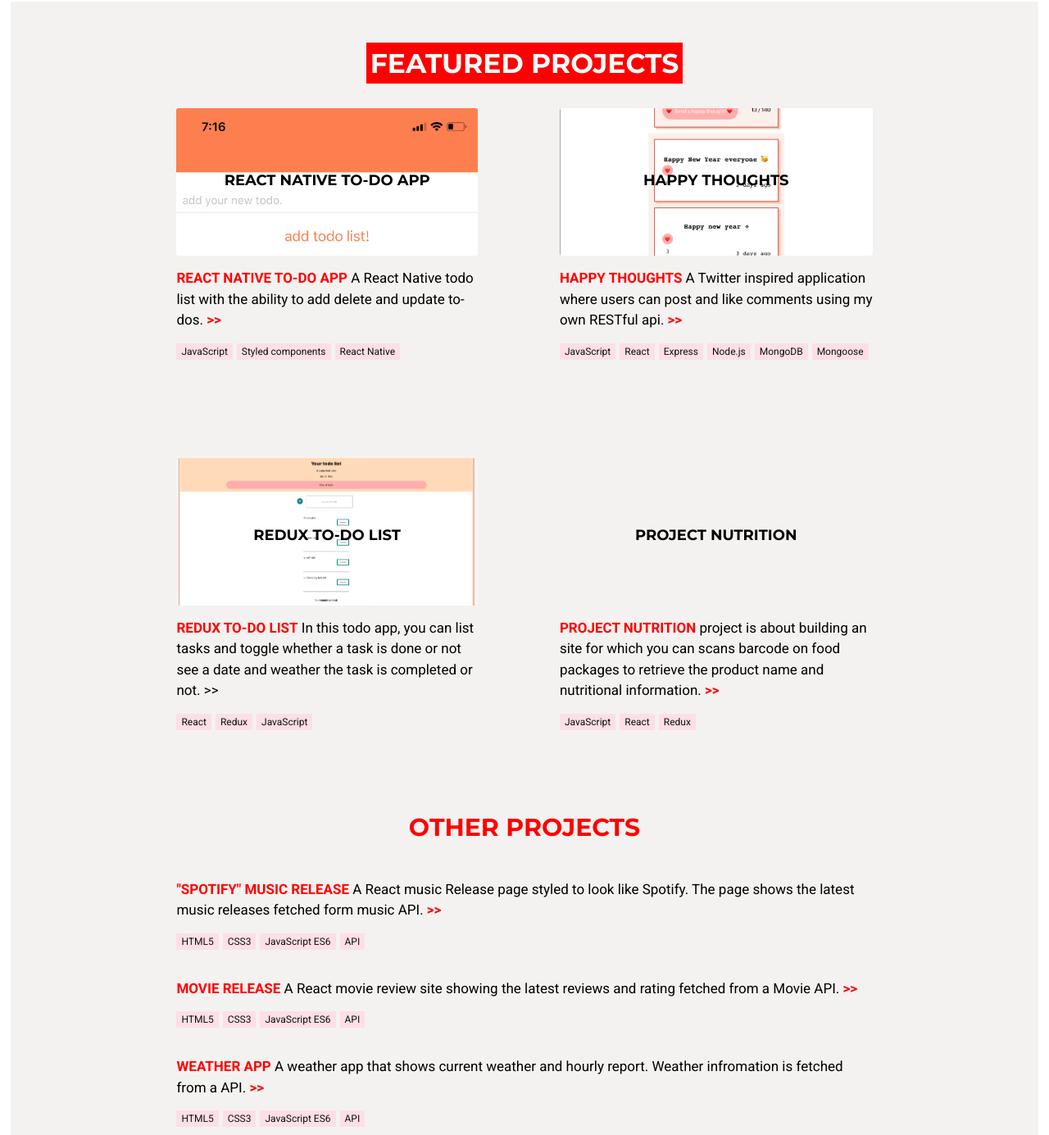
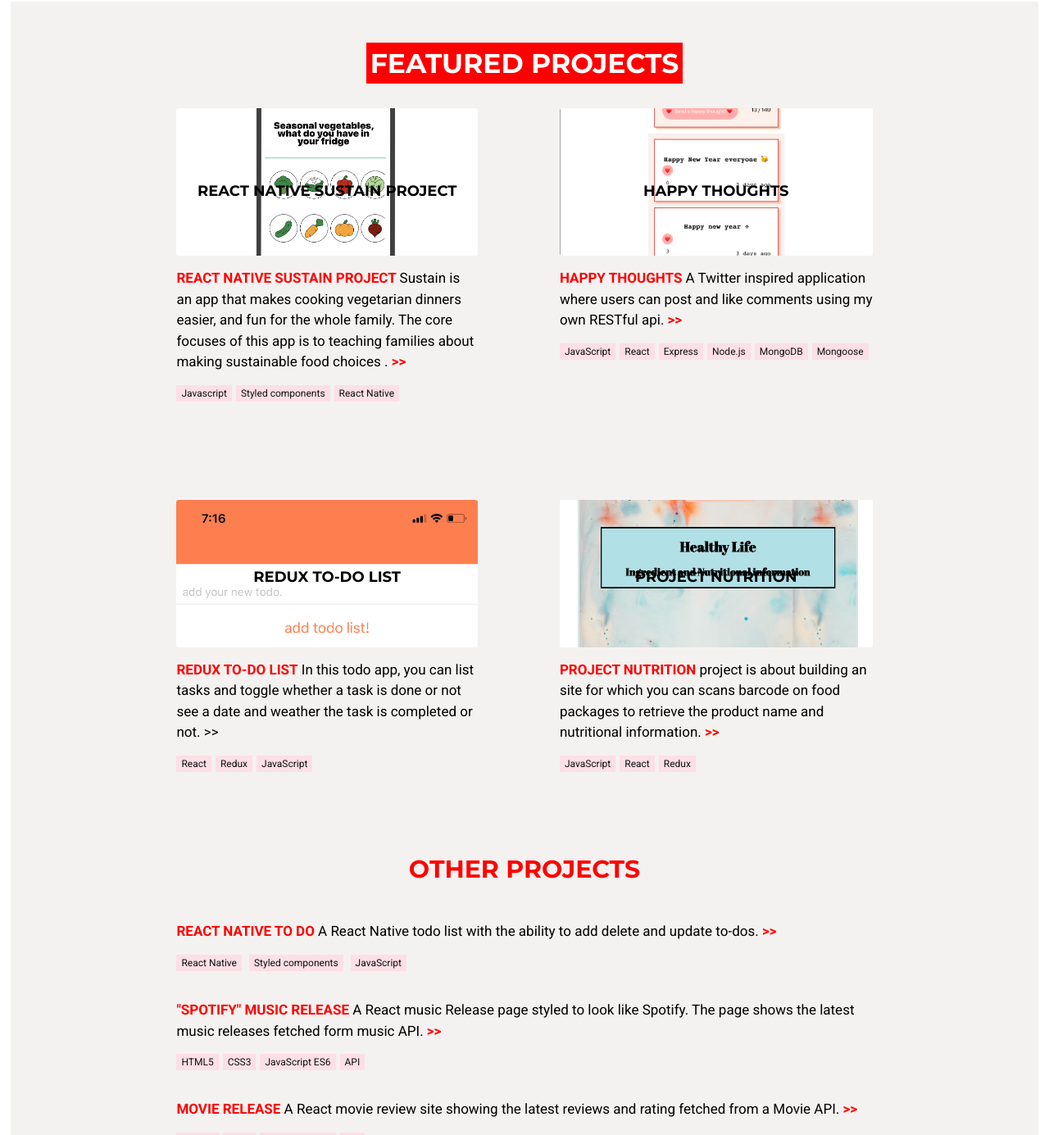
Before and after one commit to swolfson1/Portfolio-Sarah, a plain HTML site: page index.html in a window 1280 px wide. Shown: the part 1215-2600 px from the top of the page at 82% size. Drawn offline with Linux system fonts and the light colour scheme.

Commit message:
styling updates

```diff
--- a/index.html
+++ b/index.html
@@ -69,16 +69,17 @@
 
       <!-- CHANGE final project when all the information is updated-->
       <div class="projects">
-        <a class="project-card" href="https://github.com/swolfson1/project-13-react-native-app">
-          <div class="project-card-title">React Native to-do app</div>
-          <div class="project-card-img" id="todo">
+        <a class="project-card" href="https://github.com/swolfson1/Final-project-Front-end">
+          <div class="project-card-title">React Native Sustain Project </div>
+          <div class="project-card-img" id="finalProject">
           </div>
-          <div class=" project-card-text"><span class="text-h">React Native to-do app </span>
-            A React Native todo list with the ability to add delete and update to-dos.<span class="text-h">
+          <div class=" project-card-text"><span class="text-h">React Native Sustain Project </span>
+            Sustain is an app that makes cooking vegetarian dinners easier, and fun for the whole family. The core focuses of this
+            app is to teaching families about making sustainable food choices .<span class="text-h">
               >></span>
           </div>
           <div class="project-tags">
-            <div class="tag">JavaScript</div>
+            <div class="tag">Javascript</div>
             <div class="tag">Styled components</div>
             <div class="tag">React Native</div>
           </div>
@@ -151,7 +152,18 @@
     <!--other projects -->
     <section class="other-projects">
       <h3>OTHER PROJECTS</h3>
-
+      <!--to do react native-->
+      <a class="other-project-card" href="https://github.com/swolfson1/project-13-react-native-app">
+        <div class="project-card-text"><span class="text-h">React Native to do</span>
+          A React Native todo list with the ability to add delete and update to-dos.
+          <span class="text-h"> >></span></div>
+        <div class="project-card-tags">
+          <div class="tag">React Native</div>
+          <div class="tag">Styled components</div>
+          <div class="tag">JavaScript</div>
+        </div>
+      </a>
+<!--end to do react native-->
       <!--Music  -->
       <a class="other-project-card" href="https://github.com/swolfson1/project-9-music-releases">
         <div class="project-card-text"><span class="text-h">"Spotify" Music release</span> A React music Release
@@ -229,6 +241,7 @@
       </a>
       <!--pizza bot end -->
       <!--Project to do -->
+
 
     </section>
     <!--other projects ends -->
--- a/style.css
+++ b/style.css
@@ -212,12 +212,12 @@ main {
   background: red;
 }
 
-.projects {
+/* .projects {
   display: grid;
   grid-template-columns: 50fr;
   grid-template-rows: auto;
   grid-gap: 50px;
-}
+} */
 
 .project-card {
   display: flex;
@@ -226,6 +226,9 @@ main {
   text-align: left;
   width: 100%;
   margin-bottom: 20px;
+}
+.project-card-img {
+  background-color: yellow;
 }
 
 .project-card-title {
@@ -246,23 +249,24 @@ main {
   width: 100%;
   height: 180px;
 }
+#happy-thought:hover {
+  background-color: turquoise;
+}
 
 #happy-thought {
   background-image: url(assets/HappyThought.png);
 }
-#todo {
+#todoRedux {
   background-image: url(assets/todo.jpg);
   background-position: center top;
 }
 
-#music-site {
-  background-image: url(assets/screenshot\2020-01-15\at\21.21.47.png);
-  opacity: 0.5;
+#finalProject {
+  background-image: url(assets/final-project.jpg);
 }
 
-#movie-site {
-  background-image: url(assets/React-Movie-Project.png);
-  opacity: 0.5;
+#projectNutrition {
+  background-image: url(assets/projecthealth.png);
 }
 
 #buddha {
@@ -271,10 +275,6 @@ main {
 
 #sause {
   background-image: url(assets/sause.png);
-}
-
-#todoRedux {
-  background-image: url(assets/todoRedux.png);
 }
 
 .more-thoughts-card {
@@ -532,9 +532,10 @@ footer p {
   }
   .projects {
     display: grid;
-    grid-template-columns: 50fr 50fr;
+    grid-template-columns: 50% 50%;
     grid-template-rows: auto auto;
-    grid-gap: 100px;
+    grid-gap: 50px;
+    justify-content: center;
   }
   .thoughts-flex {
     display: flex;
```
Also changed, not shown: assets/Screenshot 2020-04-06 at 15.38.47.png (deleted), assets/final-project.jpg (added), assets/projecthealth.png (added).
